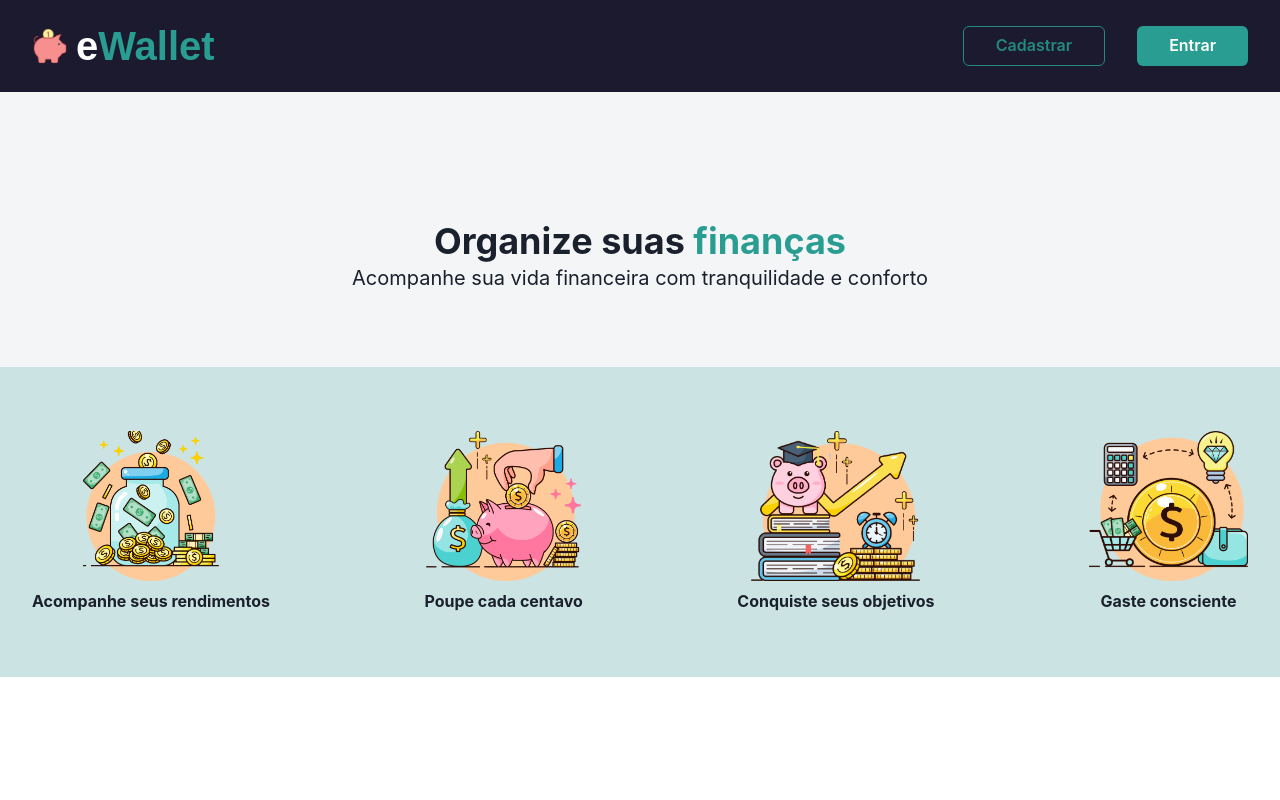
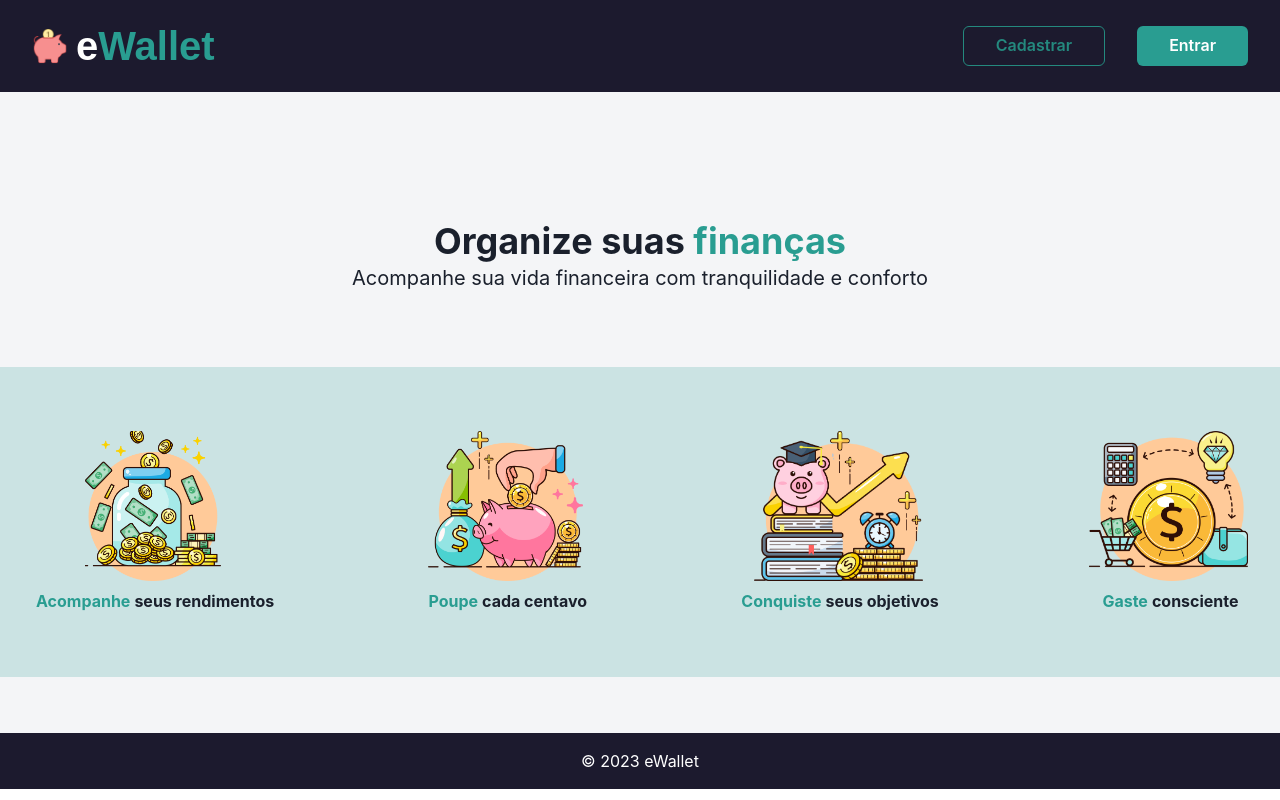
Before and after one commit to 3salles/eWallet-front, a React (Vite) app: page / in a window 1280 px wide. Built offline with nearby package versions, Linux system fonts and the light colour scheme.

Commit message:
:sparkles: Feat: Craete landing page

```diff
--- /dev/null
+++ b/src/components/organisms/Footer/index.tsx
@@ -0,0 +1,18 @@
+import { Flex } from "@chakra-ui/react";
+
+export const Footer = () => {
+  return (
+    <Flex
+      as="footer"
+      bottom={0}
+      bg="purple.900"
+      w="100%"
+      color="gray.0"
+      justifyContent="center"
+      p={4}
+      mt={[0, "56px"]}
+    >
+      &copy; 2023 eWallet
+    </Flex>
+  );
+};
--- /dev/null
+++ b/src/components/pages/landing/components/atoms/heroText.tsx
@@ -0,0 +1,14 @@
+import { textUtils } from "@/utils/text.utils";
+import { Text } from "@chakra-ui/react";
+
+export const HeroText = ({ label }: { label: string }) => {
+  const text = textUtils.splitSentence(label);
+  return (
+    <Text fontWeight={700}>
+      <Text color="brand.500" as="span" mx={1}>
+        {text.firstWord}
+      </Text>
+      {text.restOfSentence}
+    </Text>
+  );
+};
--- a/src/components/pages/landing/components/molecules/heroImage.tsx
+++ b/src/components/pages/landing/components/molecules/heroImage.tsx
@@ -1,5 +1,6 @@
-import { Stack, Image, Text } from "@chakra-ui/react";
+import { Stack, Image } from "@chakra-ui/react";
 import { heroBackground } from "../atoms/heroBackground";
+import { HeroText } from "../atoms/heroText";
 
 export const HeroImage = () => {
   return (
@@ -7,7 +8,7 @@ export const HeroImage = () => {
       {heroBackground.map((hero) => (
         <Stack key={hero.text} alignItems="center">
           <Image height={150} src={hero.src} alt={hero.alt} />
-          <Text fontWeight={700}>{hero.text}</Text>
+          <HeroText label={hero.text} />
         </Stack>
       ))}
     </>
--- a/src/components/pages/landing/index.tsx
+++ b/src/components/pages/landing/index.tsx
@@ -1,8 +1,9 @@
 import { Flex } from "@chakra-ui/react";
 
 import { Header } from "@/components/organisms/Header";
-import { HeaderSection } from "./components/templates/header-section";
-import { ImageSection } from "./components/templates/image-section";
+import { HeaderSection } from "./components/organisms/header-section";
+import { ImageSection } from "./components/organisms/image-section";
+import { Footer } from "@/components/organisms/Footer";
 
 export const LandingPage = () => {
   return (
@@ -10,6 +11,7 @@ export const LandingPage = () => {
       <Header />
       <HeaderSection />
       <ImageSection />
+      <Footer />
     </Flex>
   );
 };
--- /dev/null
+++ b/src/utils/text.utils.ts
@@ -0,0 +1,15 @@
+const splitSentence = (text: string) => {
+  const sentence = text.split(' ');
+
+  const firstWord = sentence[0];
+  const restOfSentence = sentence.slice(1).join(' ');
+
+  return {
+    firstWord,
+    restOfSentence,
+  };
+};
+
+export const textUtils = {
+  splitSentence,
+};
```
Also changed, not shown: src/components/pages/landing/components/organisms/header-section/index.tsx (renamed from src/components/pages/landing/components/templates/header-section/index.tsx), src/components/pages/landing/components/organisms/image-section/index.tsx (renamed from src/components/pages/landing/components/templates/image-section/index.tsx).
